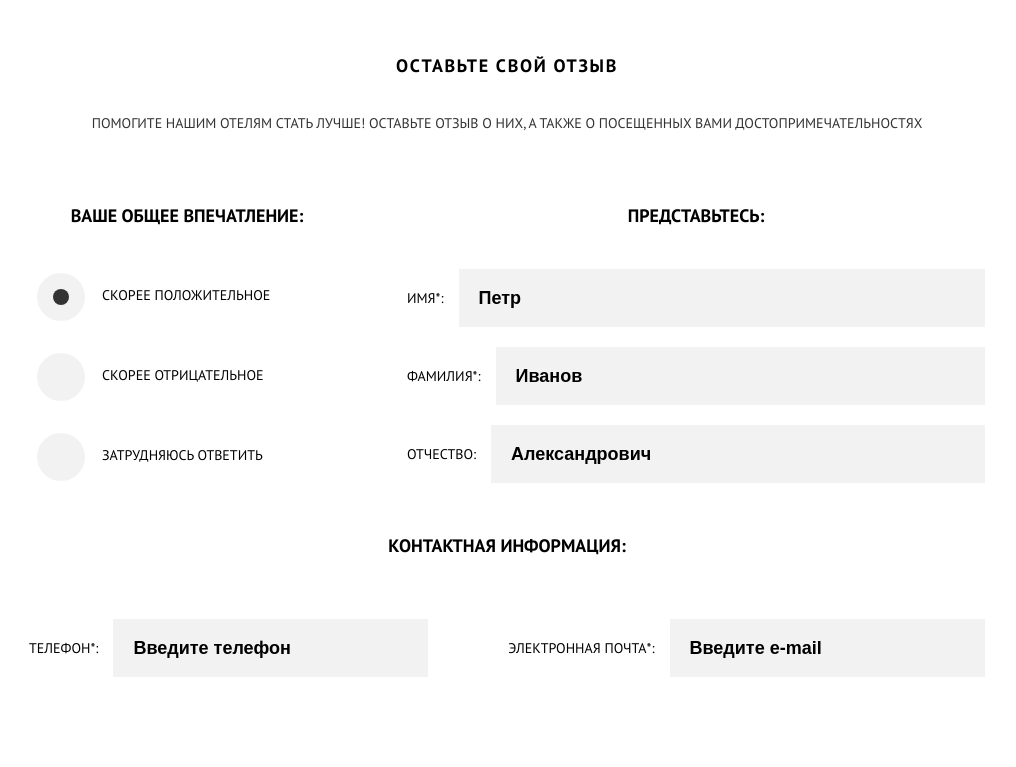
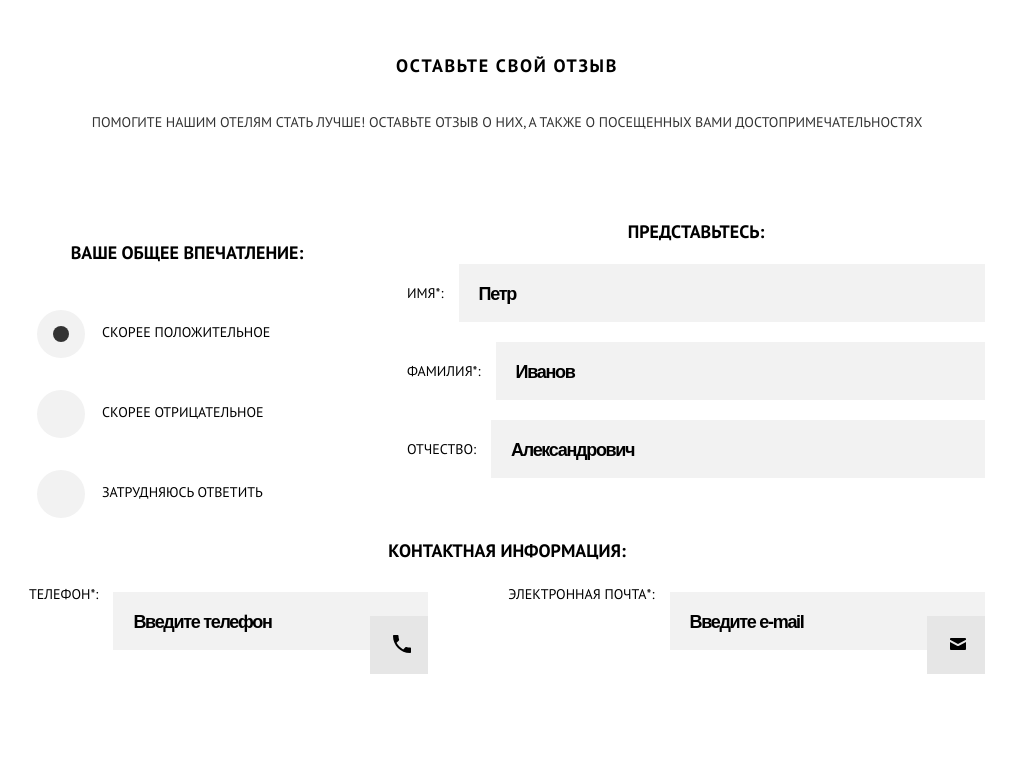
Before and after one commit to RSKOne/1496883-sedona-22, a website: page source/form.html in a window 1280 px wide. Shown: the part 358-1125 px from the top of the page, without its empty margins (133-1149 px from the left). Drawn offline with nearby package versions, Linux system fonts and the light colour scheme; files that its build step writes are made by us from their sources; files whose address does not match are found by name.

Commit message:
styling pixelPerfect form.html till contacts + contacts icons

```diff
--- a/source/form.html
+++ b/source/form.html
@@ -43,12 +43,12 @@
       <div class="main__preface main__preface--form">
         <section class="preface">
           <h2 class="preface__title">Оставьте свой отзыв</h2>
-          <p class="preface__text">Помогите нашим отелям стать лучше! оставьте отзыв о них, а также о посещенных вами достопримечательностях</p>
+          <p class="preface__text preface__text--form">Помогите нашим отелям стать лучше! оставьте отзыв о них, а также о посещенных вами достопримечательностях</p>
         </section>
       </div>
       <form class="review" action="https://echo.htmlacademy.ru" method="POST">
         <fieldset class="review__name">
-          <legend class="review__legend">Представьтесь:</legend>
+          <legend class="review__legend review__legend--name">Представьтесь:</legend>
           <label class="review__label">
             <span class="review__label-text review__label-text--name">Имя*:</span>
             <input class="review__input" type="text" name="first-name" placeholder="Петр" required>
@@ -63,15 +63,15 @@
           </label>
         </fieldset>
         <fieldset class="review__contacts">
-          <legend class="review__legend">Контактная информация:</legend>
-          <label class="review__label review__label--contacts">
+          <legend class="review__legend review__legend--contacts">Контактная информация:</legend>
+          <label class="review__label review__label--contacts review__label--contacts-phone">
             <span class="review__label-text review__label-text--contacts review__label-text--contacts-mobile">Контактный телефон*:</span>
             <span class="review__label-text review__label-text--contacts review__label-text--contacts-desktop">Телефон*:</span>
-            <input class="review__input review__input--contacts review__input--phone" type="tel" name="phone" placeholder="Введите телефон" required>
+            <input class="review__input review__input--contacts review__input--contacts-phone" type="tel" name="phone" placeholder="Введите телефон" required>
           </label>
-          <label class="review__label review__label--contacts">
+          <label class="review__label review__label--contacts review__label--contacts-email">
             <span class="review__label-text review__label-text--contacts">Электронная почта*:</span>
-            <input class="review__input review__input--contacts review__input--email" type="email" name="email" placeholder="Введите e-mail" required>
+            <input class="review__input review__input--contacts" type="email" name="email" placeholder="Введите e-mail" required>
           </label>
         </fieldset>
         <fieldset class="review__impressions">
--- a/source/sass/blocks/main.scss
+++ b/source/sass/blocks/main.scss
@@ -17,7 +17,8 @@
   }
 
   &--form {
-    padding: 16px 25px;
+    padding: 16px 22px;
+    margin-bottom: 16px;
   }
 
   &--gallery,
--- a/source/sass/blocks/preface.scss
+++ b/source/sass/blocks/preface.scss
@@ -28,6 +28,10 @@
   line-height: 26px;
   color: $darkText;
   margin: 0;
+
+  &--form {
+    line-height: 24px;
+  }
 }
 
 .preface__button {
--- a/source/sass/blocks/review.scss
+++ b/source/sass/blocks/review.scss
@@ -7,9 +7,9 @@
   max-width: 520px;
   margin: 0 auto;
 
-  & > fieldset {
-    margin-bottom: 50px;
-  }
+  // & > fieldset {
+  //   margin-bottom: 40px;
+  // }
 
   @media (min-width: $tablet-width) {
     display: grid;
@@ -31,7 +31,14 @@
   font-size: 18px;
   font-weight: bold;
   text-align: center;
-  margin-bottom: 40px;
+
+  &--name {
+    margin-bottom: 19px;
+  }
+
+  &--contacts {
+    margin-bottom: 17px;
+  }
 
   &--radio {
     margin-bottom: 44px;
@@ -39,6 +46,7 @@
 }
 
 .review__label {
+  position: relative;
   display: flex;
 
   &--contacts {
@@ -50,10 +58,66 @@
       line-height: 58px;
     }
   }
+
+  &--contacts-phone {
+    &::before {
+      content: "";
+      position: absolute;
+      display: block;
+      width: 58px;
+      height: 58px;
+      background-color: $darkGrey;
+      top: 34px;
+      right: 0;
+      z-index: 2;
+    }
+
+    &::after {
+      content: "";
+      position: absolute;
+      width: 18px;
+      height: 18px;
+      top: 62px;
+      right: 8px;
+      transform: translate(-50%, -50%);
+      background-image: url("../../img/icon-phone.svg");
+      background-repeat: no-repeat;
+      background-position: 0 0;
+      z-index: 3;
+    }
+  }
+
+  &--contacts-email {
+    &::before {
+      content: "";
+      position: absolute;
+      display: block;
+      width: 58px;
+      height: 58px;
+      background-color: $darkGrey;
+      top: 34px;
+      right: 0;
+      z-index: 2;
+    }
+
+    &::after {
+      content: "";
+      position: absolute;
+      width: 16px;
+      height: 12px;
+      top: 62px;
+      right: 11px;
+      transform: translate(-50%, -50%);
+      background-image: url("../../img/icon-mail.svg");
+      background-repeat: no-repeat;
+      background-position: 0 0;
+      z-index: 3;
+    }
+  }
 }
 
 .review__label + .review__label {
-  margin-top: 20px;
+  // margin-top: 20px;
 
   &--contacts {
     @media (min-width: $desktop-width) {
@@ -68,6 +132,7 @@
   }
 
   &--contacts {
+    line-height: 24px;
     margin-left: 20px;
 
     @media (min-width: $desktop-width) {
@@ -108,18 +173,34 @@
 }
 
 .review__input {
+  position: relative;
+  display: inline-block;
   margin-left: 15px;
   flex: auto;
   height: 58px;
   width: 100%;
+  padding: 4px 0 0 20px;
+  margin-bottom: 20px;
+  letter-spacing: -1.3px;
 
   &--contacts {
-    margin: 0;
+    margin: 10px 0 11px;
 
     @media (min-width: $desktop-width) {
       width: 315px;
       margin-left: 15px;
     }
+  }
+}
+
+.review__input--contacts-phone {
+  &::before {
+    content: "";
+    position: absolute;
+    display: block;
+    width: 50px;
+    height: 50px;
+    background-color: $darkGrey;
   }
 }
 
@@ -138,17 +219,21 @@
 }
 
 .review__name {
+  margin-bottom: 27px;
+
   @media (min-width: $tablet-width) {
     grid-area: 1 / 2 / 2 / 4;
-    height: 280px;
+    height: 304px;
     padding-left: 58px;
   }
 }
 
 .review__contacts {
+  margin-bottom: 37px;
+
   @media (min-width: $tablet-width) {
     grid-area: 2 / 1 / 3 / 4;
-    height: 250px;
+    height: 286px;
   }
 }
 
@@ -157,7 +242,7 @@
 
   @media (min-width: $tablet-width) {
     grid-area: 4 / 1 / 5 / 4;
-    height: 226px;
+    height: 272px;
   }
 }
 
@@ -193,7 +278,7 @@
 .review__impressions {
   @media (min-width: $tablet-width) {
     grid-area: 1 / 1 / 2 / 2;
-    height: 280px;
+    height: 288px;
   }
 }
 
@@ -257,7 +342,7 @@
     display: flex;
     flex-wrap: wrap;
     justify-content: center;
-    height: 200px;
+    height: 408px;
   }
 
   @media (min-width: $desktop-width) {
--- a/source/sass/global/variables.scss
+++ b/source/sass/global/variables.scss
@@ -10,7 +10,7 @@ $bgGrey: #eeeeee;
 $lightGrey: #f2f2f2;
 $midGrey: #e5e5e5;
 $radioGrey: #d5d5d5;
-$darkGrey: #e6e6e6e6;
+$darkGrey: #e6e6e6;
 $mountainBrown: #876967;
 
 // Viewports
```
Also changed, not shown: source/img/icon-mail.svg (added), source/img/icon-phone.svg (added), source/img/radio-btn-hollow.png (deleted), 1 other file.
